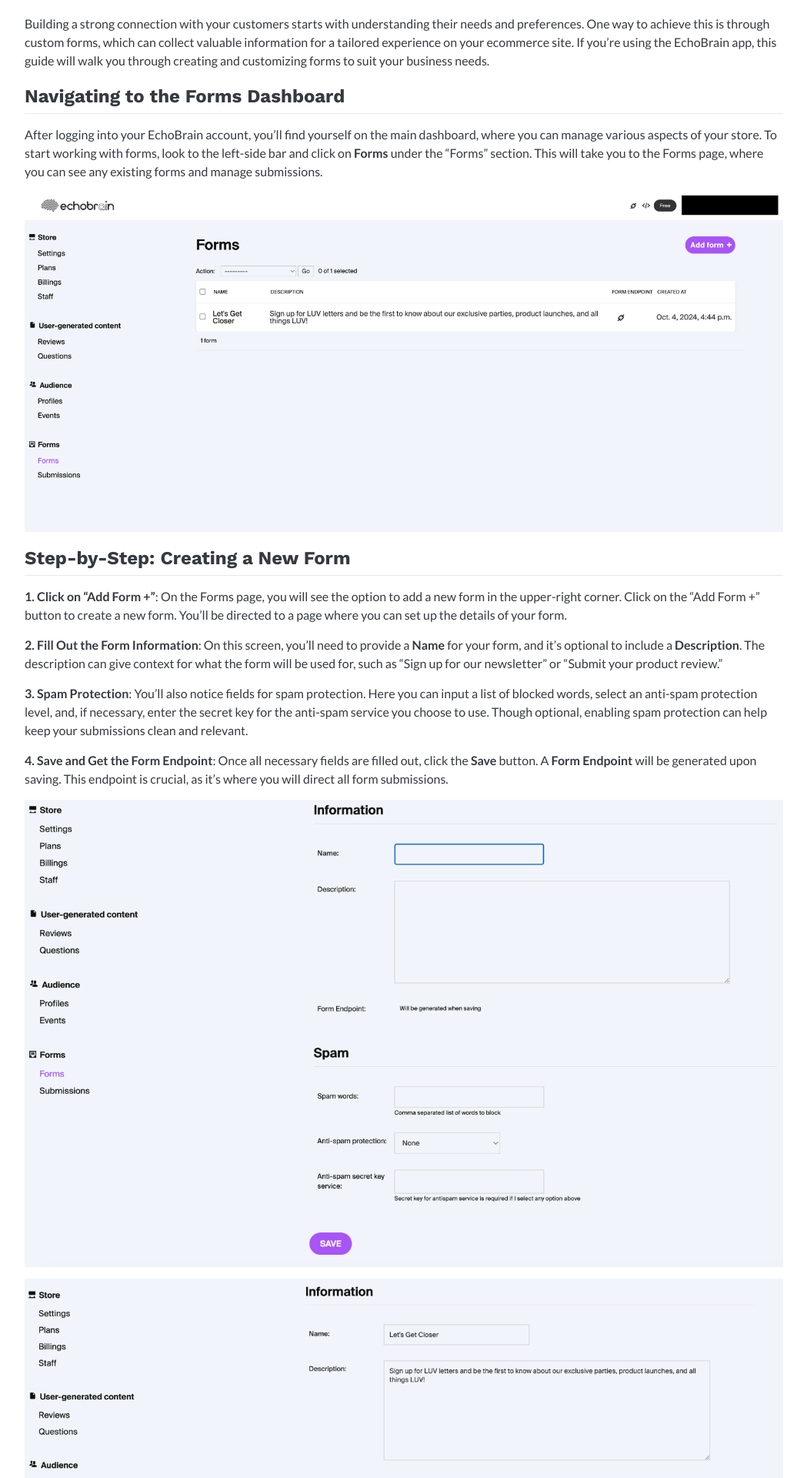
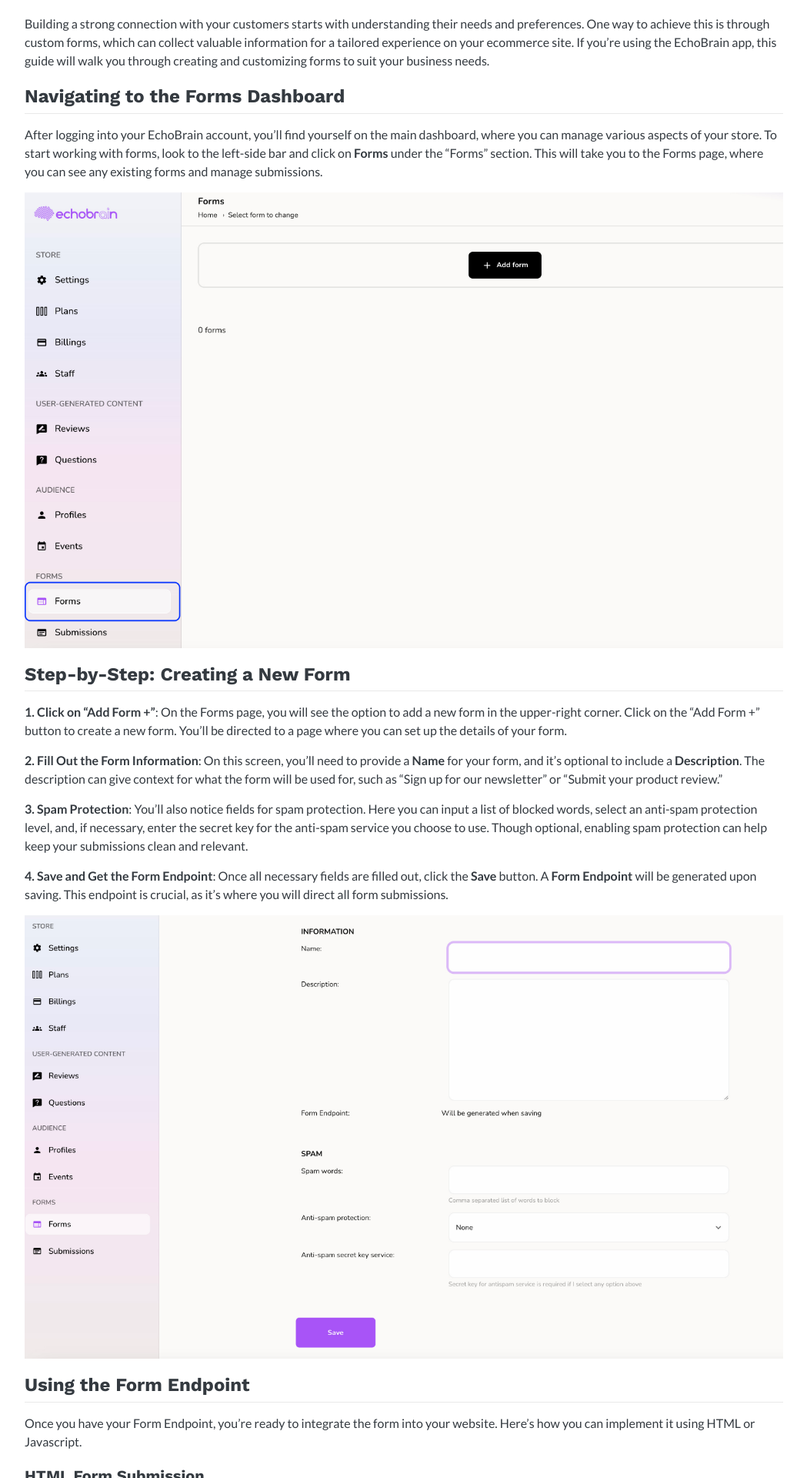
Before and after one commit to echo-brain/echo-brain.github.io, a Jekyll site: the page built from _posts/2024-10-21-adding-custom-forms-to-your-shop.md, in a window 1280 px wide. Shown: the part 316-2236 px from the top of the page at 77% size, without its empty margins (115-1164 px from the left). Built offline with Jekyll 4.4.1, drawn with Linux system fonts in a browser that asks for light colours.

Commit message:
Update 2024-10-21-adding-custom-forms-to-your-shop.md

```diff
--- a/_posts/2024-10-21-adding-custom-forms-to-your-shop.md
+++ b/_posts/2024-10-21-adding-custom-forms-to-your-shop.md
@@ -13,7 +13,7 @@
 ## Navigating to the Forms Dashboard
 After logging into your EchoBrain account, you'll find yourself on the main dashboard, where you can manage various aspects of your store. To start working with forms, look to the left-side bar and click on **Forms** under the "Forms" section. This will take you to the Forms page, where you can see any existing forms and manage submissions.
 
-![EchoBrain forms dashboard](/assets/posts/echo-brain.com_admin_forms_dashboard.jpg)
+![EchoBrain forms dashboard](/assets/posts/echobrain_dashboard_forms.jpg)
 
 ## Step-by-Step: Creating a New Form
 **1. Click on "Add Form +"**: On the Forms page, you will see the option to add a new form in the upper-right corner. Click on the "Add Form +" button to create a new form. You'll be directed to a page where you can set up the details of your form.
@@ -24,9 +24,8 @@
 
 **4. Save and Get the Form Endpoint**: Once all necessary fields are filled out, click the **Save** button. A **Form Endpoint** will be generated upon saving. This endpoint is crucial, as it's where you will direct all form submissions.
 
-![Create a new form with EchoBrain](/assets/posts/echo-brain.com_admin_create_form.jpg)
+![Create a new form with EchoBrain](/assets/posts/echobrain_dashboard_create_form.jpg)
 
-![Get the new form endpoint](/assets/posts/echo-brain.com_admin_edit_form.jpg)
 
 ## Using the Form Endpoint
 Once you have your Form Endpoint, you're ready to integrate the form into your website. Here's how you can implement it using HTML or Javascript.
```
